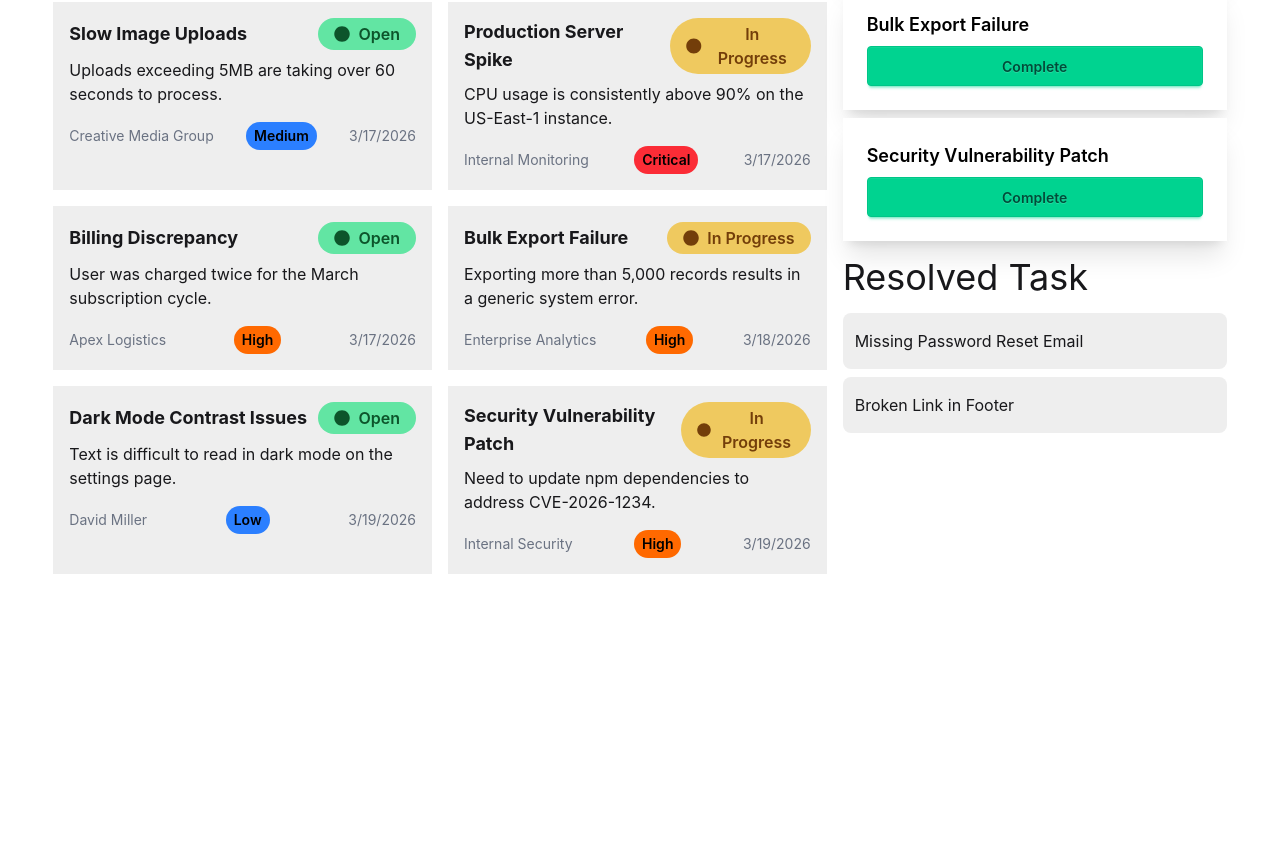
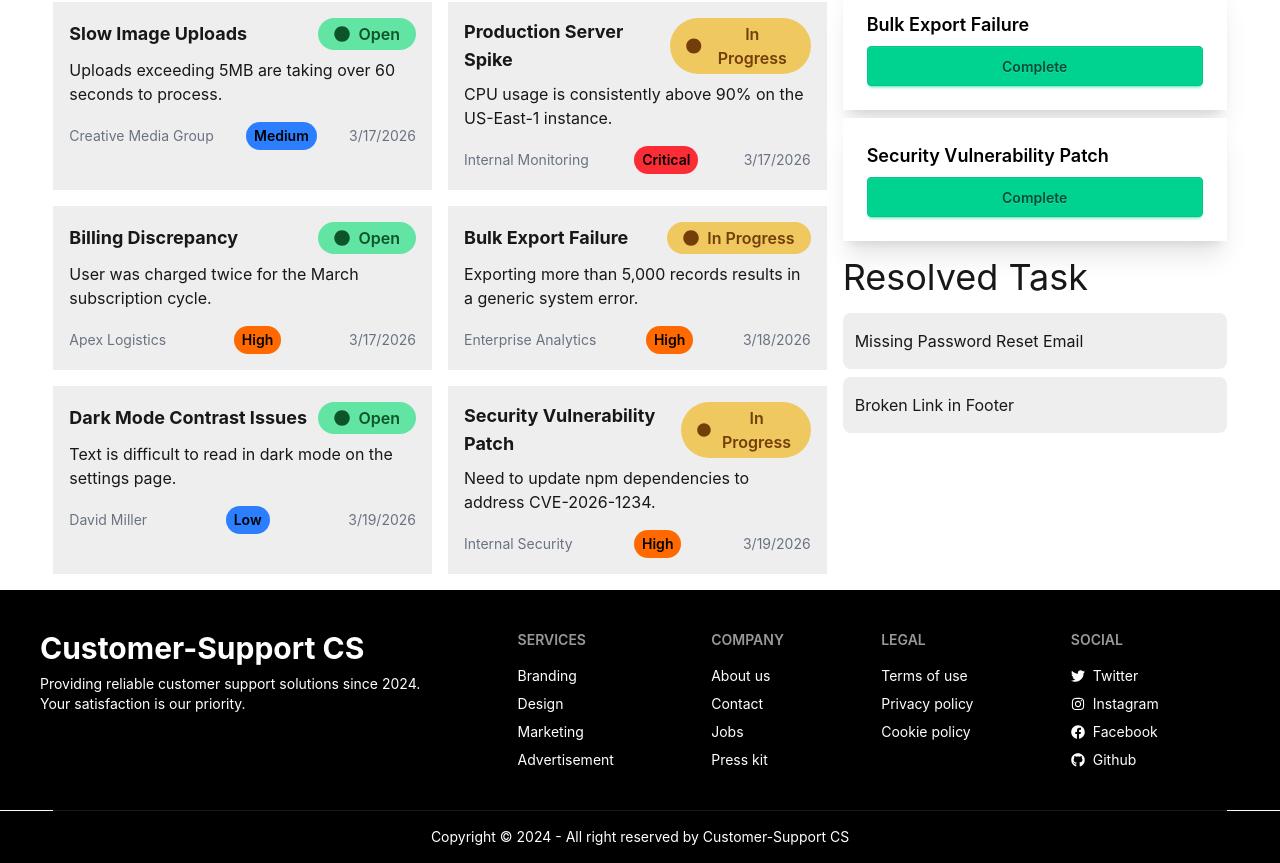
Before and after one commit to abdullahMsiam/customer-support-client, a React (Vite) app: page / in a window 1280 px wide. Shown: the part 767-1630 px from the top of the page. Before the commit the page ends 1341 px from the top, so only its background shows below. Built offline with nearby package versions, Linux system fonts and the light colour scheme.

Commit message:
all functionality added

```diff
--- a/index.html
+++ b/index.html
@@ -2,9 +2,8 @@
 <html lang="en">
   <head>
     <meta charset="UTF-8" />
-    <link rel="icon" type="image/svg+xml" href="/favicon.svg" />
     <meta name="viewport" content="width=device-width, initial-scale=1.0" />
-    <title>customer-support-client</title>
+    <title>customer-support</title>
     <link href="/src/style.css" rel="stylesheet" />
   </head>
   <body>
--- a/package.json
+++ b/package.json
@@ -16,6 +16,7 @@
     "react": "^19.2.4",
     "react-dom": "^19.2.4",
     "react-icons": "^5.6.0",
+    "react-toastify": "^11.0.5",
     "tailwindcss": "^4.2.2"
   },
   "devDependencies": {
--- a/src/App.jsx
+++ b/src/App.jsx
@@ -1,8 +1,10 @@
-import { use } from 'react';
+import { use, useEffect, useState } from 'react';
 import './App.css'
 import Navbar from './components/navbar/Navbar'
 import Banner from './components/banner/Banner';
 import HomeBody from './components/homeBody/HomeBody';
+import { ToastContainer, toast } from 'react-toastify';
+import Footer from './components/footer/Footer';
 
 
 const fetchTicket = async () => {
@@ -15,17 +17,40 @@ const ticketPromise = fetchTicket();
 
 
 function App() {
-  const ticketData = use(ticketPromise);
+  const [ticketData, setTicketData] = useState([]);
+
+  const ticketDatum = use(ticketPromise);
+  useEffect(() => {
+    const ticketFunction = () => {
+      setTicketData(ticketDatum);
+    }
+    ticketFunction();
+  }, [ticketDatum])
   console.log(ticketData);
+
+
+  // Update the data
+  const resolveTicket = (id) => {
+    setTicketData(prevTickets =>
+      prevTickets.map(ticket =>
+        ticket.id === id
+          ? { ...ticket, status: 'Resolved' }
+          : ticket
+      )
+    );
+    toast.success('The Task is Completed!');
+  };
 
   const progressCount = ticketData.filter(ticket => ticket.status === "In Progress").length;
   const completedCount = ticketData.filter(ticket => ticket.status === "Resolved").length;
 
   return (
     <div>
+      <ToastContainer />
       <Navbar />
       <Banner progressCount={progressCount} completedCount={completedCount} />
-      <HomeBody ticketData={ticketData} />
+      <HomeBody ticketData={ticketData} resolveTicket={resolveTicket} />
+      <Footer/>
     </div>
   )
 }
--- /dev/null
+++ b/src/components/footer/Footer.jsx
@@ -0,0 +1,50 @@
+import React from 'react';
+import { FaTwitter, FaInstagram, FaGithub, FaFacebook } from 'react-icons/fa';
+
+const Footer = () => {
+    return (
+        <div>
+            <footer className="footer sm:footer-horizontal bg-black mt-4 text-white p-10">
+                <aside>
+                   <h1 className="text-3xl font-bold">Customer-Support CS</h1>
+                    <p>
+                        Providing reliable customer support solutions since 2024.<br /> Your satisfaction is our priority.
+                    </p>
+                </aside>
+                <nav>
+                    <h6 className="footer-title">Services</h6>
+                    <a className="link link-hover">Branding</a>
+                    <a className="link link-hover">Design</a>
+                    <a className="link link-hover">Marketing</a>
+                    <a className="link link-hover">Advertisement</a>
+                </nav>
+                <nav>
+                    <h6 className="footer-title">Company</h6>
+                    <a className="link link-hover">About us</a>
+                    <a className="link link-hover">Contact</a>
+                    <a className="link link-hover">Jobs</a>
+                    <a className="link link-hover">Press kit</a>
+                </nav>
+                <nav>
+                    <h6 className="footer-title">Legal</h6>
+                    <a className="link link-hover">Terms of use</a>
+                    <a className="link link-hover">Privacy policy</a>
+                    <a className="link link-hover">Cookie policy</a>
+                </nav>
+                <nav>
+                    <h6 className="footer-title">Social</h6>
+                    <a className="link link-hover flex items-center gap-2"><FaTwitter/> Twitter</a>
+                    <a className="link link-hover flex items-center gap-2"><FaInstagram/> Instagram</a>
+                    <a className="link link-hover flex items-center gap-2"><FaFacebook/> Facebook</a>
+                    <a className="link link-hover flex items-center gap-2"><FaGithub/> Github</a>
+                </nav>
+            </footer>
+            <hr className="container w-11/12 mx-auto"/>
+            <div>
+                <p className='text-center text-sm bg-black text-white py-4'>Copyright © 2024 - All right reserved by Customer-Support CS</p>
+            </div>
+        </div>
+    );
+};
+
+export default Footer;
--- a/src/components/homeBody/HomeBody.jsx
+++ b/src/components/homeBody/HomeBody.jsx
@@ -2,7 +2,7 @@ import React from 'react';
 import TicketCard from './TicketCard';
 import TaskCard from './TaskCard';
 
-const HomeBody = ({ ticketData }) => {
+const HomeBody = ({ ticketData, resolveTicket }) => {
     console.log(ticketData);
     return (
         <div className='container mx-auto mt-4'>
@@ -25,7 +25,7 @@ const HomeBody = ({ ticketData }) => {
                         <div className='grid grid-cols-1 gap-2 mt-4'>
                             {
                                 ticketData.filter(t => t.status === "In Progress").map(ticket => (
-                                    <TaskCard key={ticket.id} ticket={ticket} />
+                                    <TaskCard key={ticket.id} ticket={ticket} resolveTicket={resolveTicket} />
                                 ))
                             }
                         </div>
--- a/src/components/homeBody/TaskCard.jsx
+++ b/src/components/homeBody/TaskCard.jsx
@@ -1,12 +1,12 @@
 import React from 'react';
 
-const TaskCard = ({ ticket }) => {
+const TaskCard = ({ ticket, resolveTicket }) => {
     return (
         <div>
             <div className="card rounded-none bg-white text-black shadow-xl">
                 <div className="card-body">
                     <h2 className="card-title">{ticket.title}</h2>
-                    <button className="btn btn-success">Complete</button>
+                    <button onClick={() => resolveTicket(ticket.id)} className="btn btn-success">Complete</button>
 
                 </div>
             </div>
--- a/src/components/navbar/Navbar.jsx
+++ b/src/components/navbar/Navbar.jsx
@@ -39,7 +39,7 @@ const Navbar = () => {
                     </ul>
                 </div>
                 <div className="navbar-end md:w-1/12 flex">
-                    <button className="btn btn-gradient"><FaPlusCircle /> Button</button>
+                    <button className="btn btn-gradient"><FaPlusCircle /> New Ticket</button>
                 </div>
             </div>
         </div>
```
Also changed, not shown: 1 other file (tests, documents, lock files or other folders).
